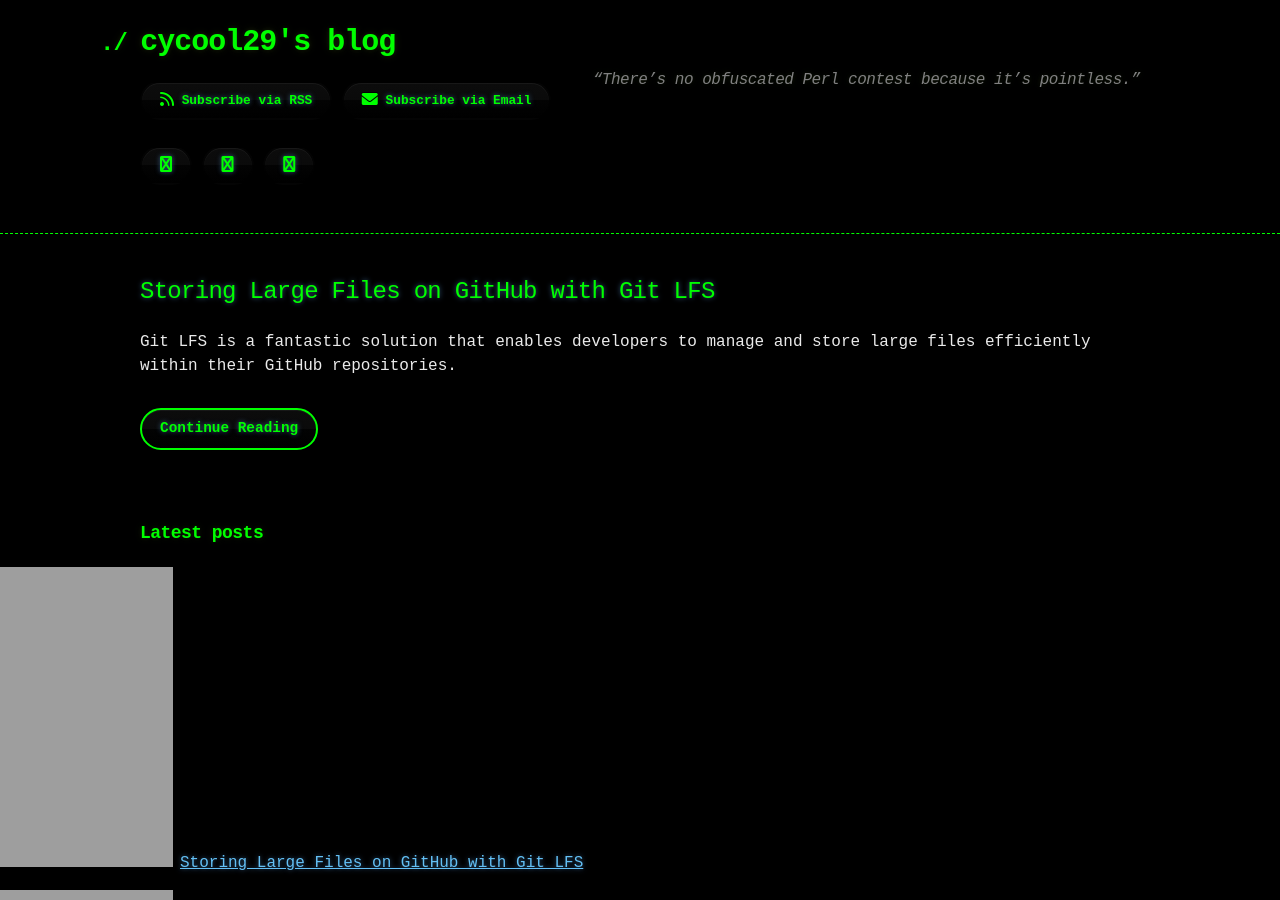
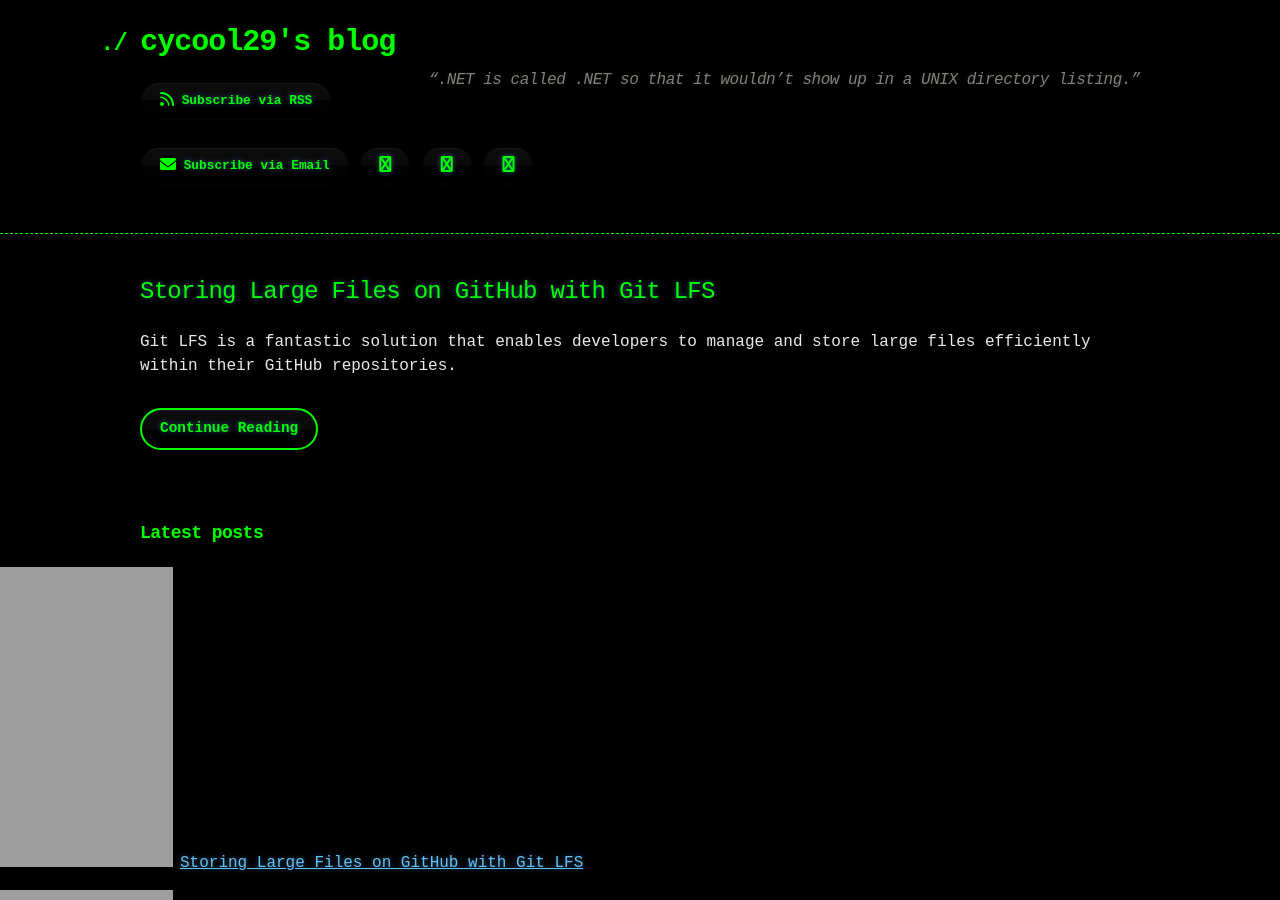
Before and after one commit to cycool29/cycool29.github.io, a Jekyll site: the page built from index.md, in a window 1280 px wide and 900 px high. Built offline with Jekyll 4.4.1, drawn with Linux system fonts in a browser that asks for light colours; a style sheet for code colours, icons or effects is not loaded.

Commit message:
Update quotes

```diff
--- a/_config.yml
+++ b/_config.yml
@@ -1,5 +1,5 @@
 title: cycool29's blog
-description: "“There’s no obfuscated Perl contest because it’s pointless.” "
+description: "“.NET is called .NET so that it wouldn’t show up in a UNIX directory listing.” "
 bio: A high school student. Intermediate in Python, Git, Bash. Learning JavaScript. He/Him. "
 author: cycool29
 url: https://cycool29.github.io
```
